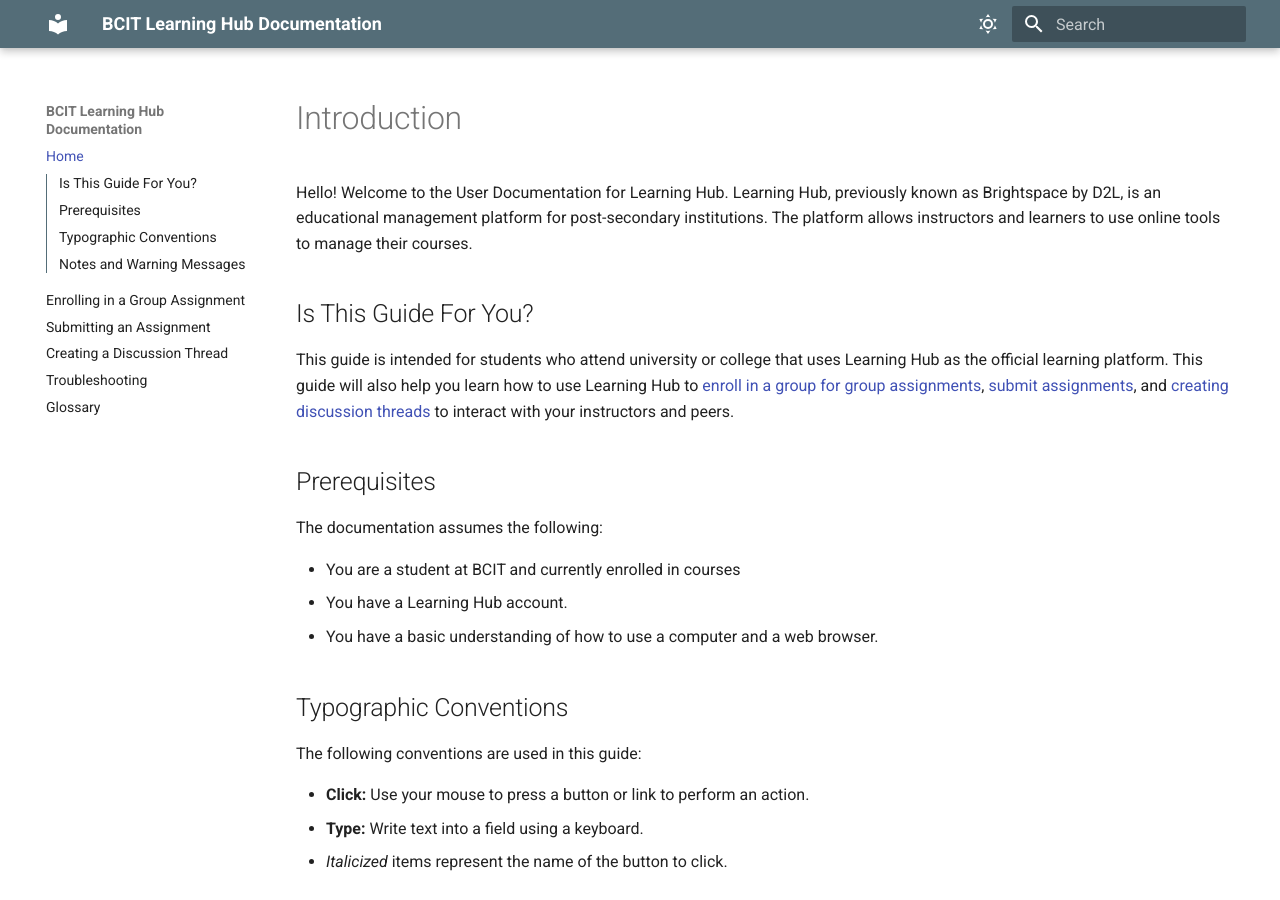
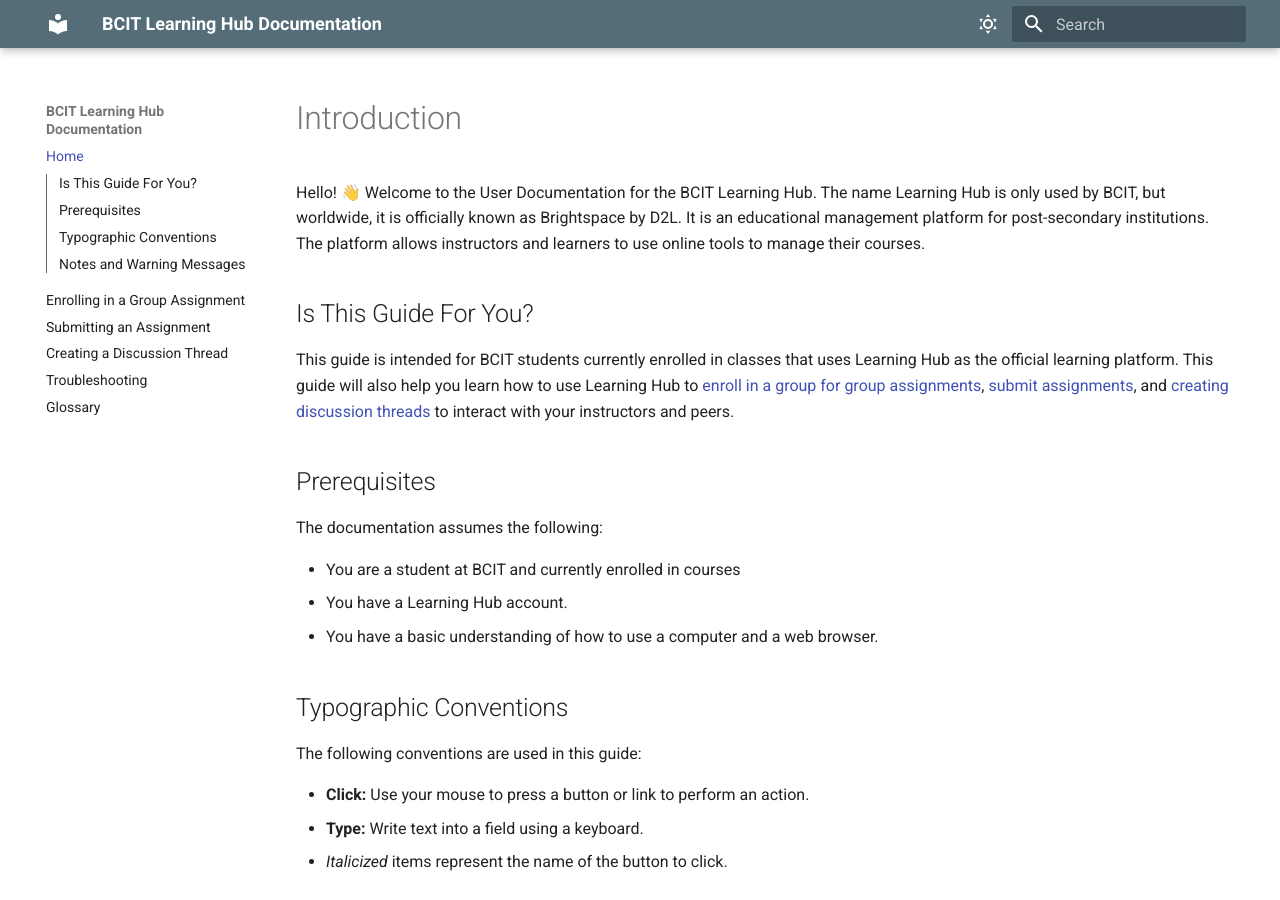
Before and after one commit to jaason-shi/learning-hub-user-documentation, an MkDocs documentation site: the page built from docs/index.md, in a window 1280 px wide and 900 px high. Built offline with MkDocs 1.6.1 and Material for MkDocs 9.7.7, drawn with Linux system fonts in a browser that asks for light colours.

Commit message:
add emojis to documentation

```diff
--- a/docs/index.md
+++ b/docs/index.md
@@ -1,10 +1,10 @@
 # Introduction
 
-Hello! Welcome to the User Documentation for Learning Hub. Learning Hub, previously known as Brightspace by D2L, is an educational management platform for post-secondary institutions. The platform allows instructors and learners to use online tools to manage their courses.
+Hello! 👋 Welcome to the User Documentation for the BCIT Learning Hub. The name Learning Hub is only used by BCIT, but worldwide, it is officially known as Brightspace by D2L. It is an educational management platform for post-secondary institutions. The platform allows instructors and learners to use online tools to manage their courses.
 
 ## Is This Guide For You?
 
-This guide is intended for students who attend university or college that uses Learning Hub as the official learning platform. This guide will also help you learn how to use Learning Hub to [enroll in a group for group assignments](task1.md), [submit assignments](task2.md), and [creating discussion threads](task3.md) to interact with your instructors and peers.
+This guide is intended for BCIT students currently enrolled in classes that uses Learning Hub as the official learning platform. This guide will also help you learn how to use Learning Hub to [enroll in a group for group assignments](task1.md), [submit assignments](task2.md), and [creating discussion threads](task3.md) to interact with your instructors and peers.
 
 ## Prerequisites
 
@@ -20,15 +20,15 @@
 
 - **Click:** Use your mouse to press a button or link to perform an action.
 - **Type:** Write text into a field using a keyboard.
-- *Italicized* items represent the name of the button to click.
+- _Italicized_ items represent the name of the button to click.
 
 ## Notes and Warning Messages
 
 !!! warning
-    Specifies to the user to read the message in order to perform the task correctly.
+Specifies to the user to read the message in order to perform the task correctly.
 !!! info
-    Indicates additional information that may be useful.
+Indicates additional information that may be useful.
 !!! tip
-    Indicates a tip for better usability.
+Indicates a tip for better usability.
 !!! success
-    Indicates when a task has been completed successfully.
+Indicates when a task has been completed successfully.
```
